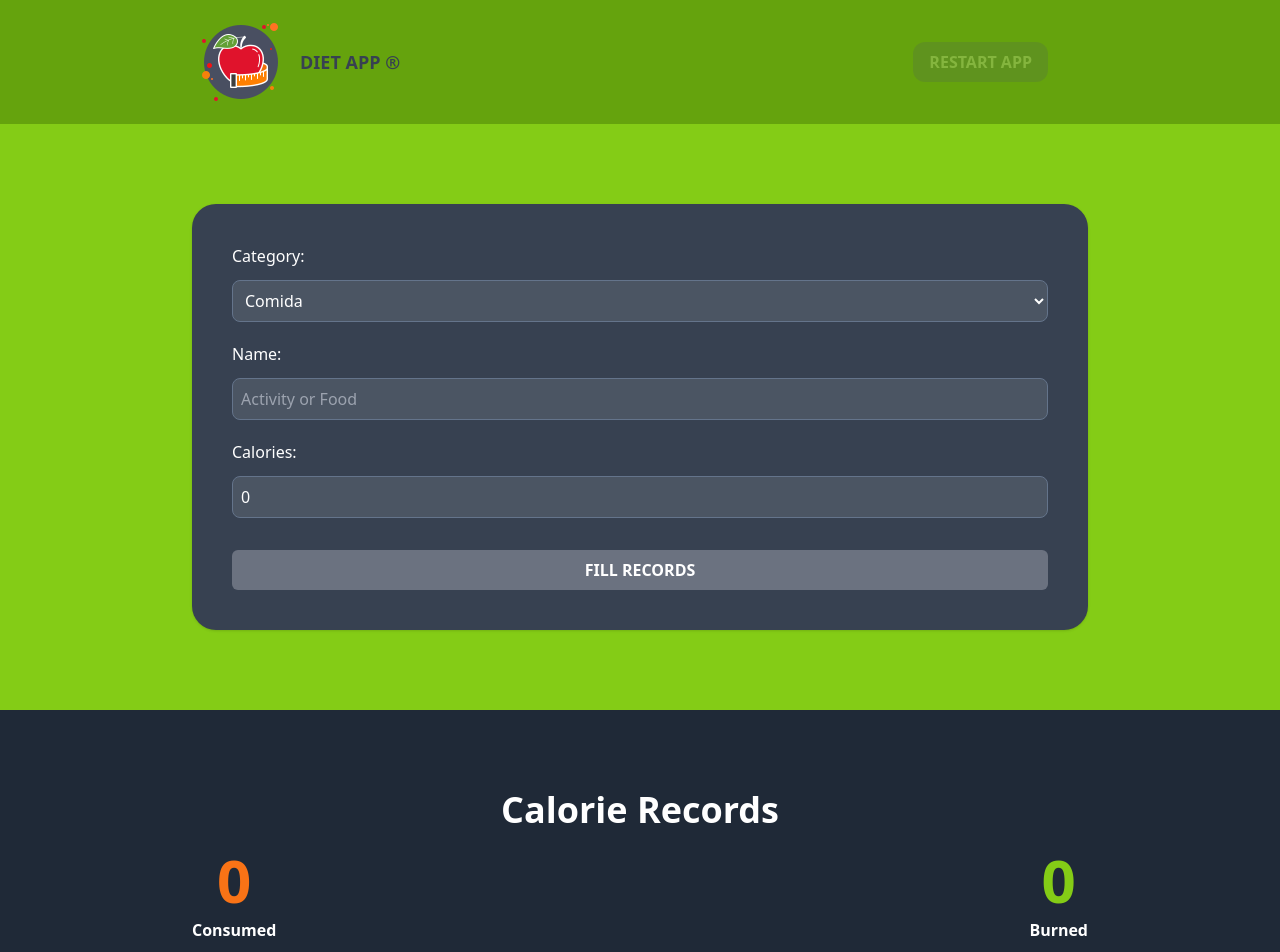
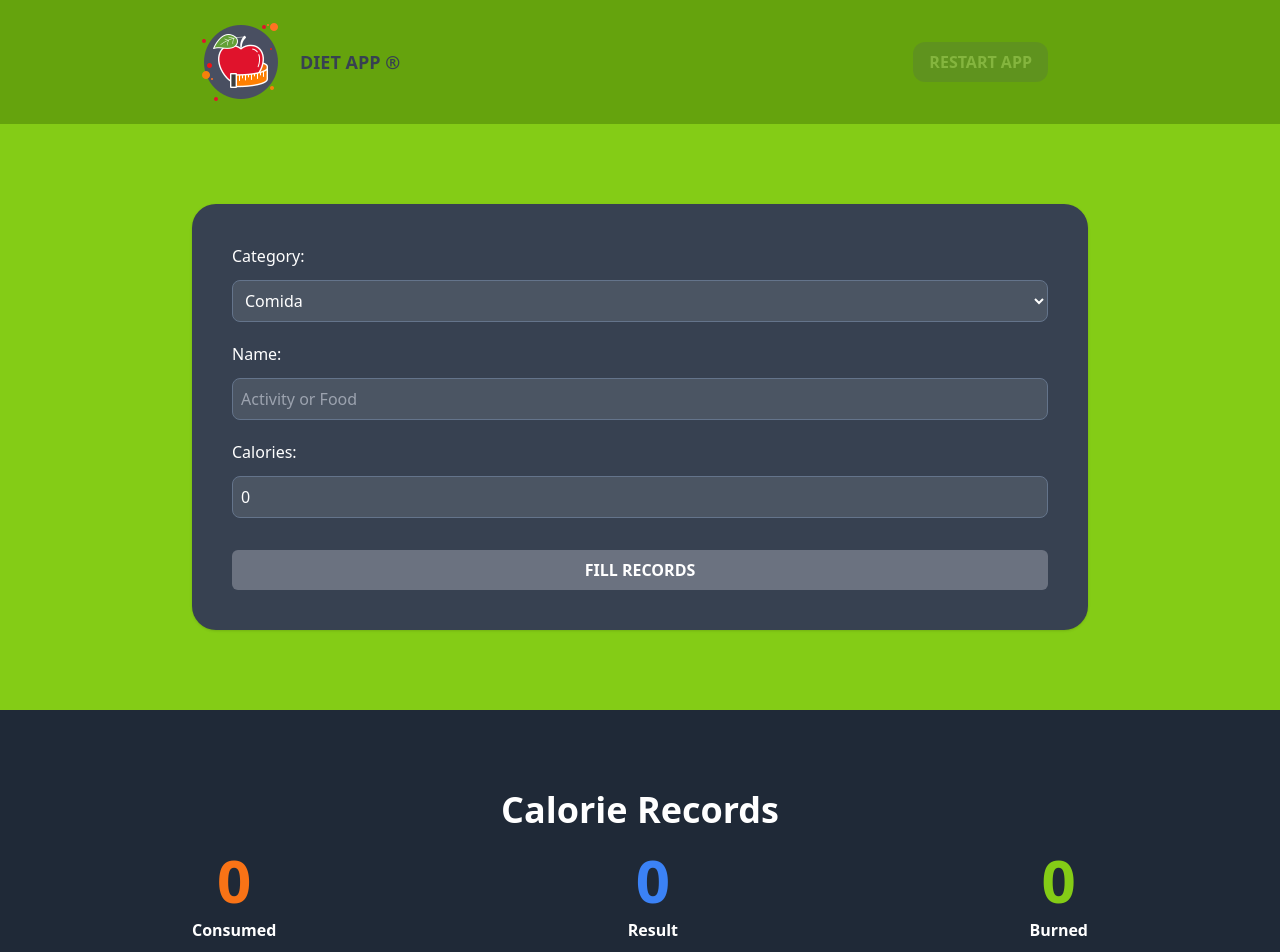
Before and after one commit to IsaacQH/DietApp, a React (Vite) app: page / in a window 1280 px wide. Shown: the top 952 px of the page. Built offline with nearby package versions, Linux system fonts and the light colour scheme.

Commit message:
Añadiendo el final y los colores positivos o negativos

```diff
--- a/src/App.tsx
+++ b/src/App.tsx
@@ -16,7 +16,7 @@ function App() {
 
   return (
     <>
-      <header className="bg-lime-600 py-3">
+      <header className="bg-lime-600 py-3 jus">
         <div className="max-w-4xl mx-auto flex items-center justify-between">
           <div className="flex items-center">
             <img src="src\assets\logo.png" alt="logo" className="mr-2" />
--- a/src/components/CalorieTracker.tsx
+++ b/src/components/CalorieTracker.tsx
@@ -1,5 +1,6 @@
 import { useMemo } from "react"
 import { Activity } from "../types"
+import { DisplayRecord } from "./DisplayRecord"
 
 type CalorieTrackerProps = {
     activities: Activity[]
@@ -11,6 +12,7 @@ export const CalorieTracker = ({activities}:CalorieTrackerProps) => {
 
     const caloriesBurned = useMemo(() => activities.reduce((total, activity) => (activity.category === 2 ) ? total + activity.calories : total, 0), [activities]) //Queremos que siempre renderice cada que activities cambie
 
+    const totalCalories = useMemo(() => caloriesBurned - caloriesConsumed , [activities])
 
 
     return (
@@ -19,15 +21,22 @@ export const CalorieTracker = ({activities}:CalorieTrackerProps) => {
 
             <div className="flex flex-col items-center md:flex-row md:justify-between gap-5 mt-5">
 
-                <p className="text-white font-bold rounded-full grid-cols-1 gap-3 text-center">
-                    <span className="font-black text-6xl text-orange-500">{caloriesConsumed}</span>
-                    <p className="mt-2">Consumed</p>
-                </p>
+                <DisplayRecord
+                    calories = {caloriesConsumed}
+                    text = "Consumed"
+                />
 
-                <p className="text-white font-bold rounded-full grid-cols-1 gap-3 text-center">
-                    <span className="font-black text-6xl text-lime-500">{caloriesBurned}</span>
-                    <p className="mt-2">Burned</p>
-                </p>
+
+                <DisplayRecord
+                    calories = {totalCalories}
+                    text = "Result"
+                />
+
+                <DisplayRecord
+                    calories = {caloriesBurned}
+                    text = "Burned"
+                />
+
 
             </div>
 
--- /dev/null
+++ b/src/components/DisplayRecord.tsx
@@ -0,0 +1,17 @@
+
+type DisplayRecordProp = {
+    calories: number,
+    text: string
+}
+
+
+export const DisplayRecord = ({calories, text}:DisplayRecordProp) => {
+  return (
+    <>
+        <p className="text-white font-bold rounded-full grid-cols-1 gap-3 text-center">
+            <span className={`font-black text-6xl ${(text === "Consumed") ? "text-orange-500": ((text === "Burned") ? "text-lime-500": (calories>=0 ? "text-blue-500": "text-red-500"))}`}>{calories}</span>
+            <p className="mt-2">{text}</p>
+        </p>
+    </>
+  )
+}
```
